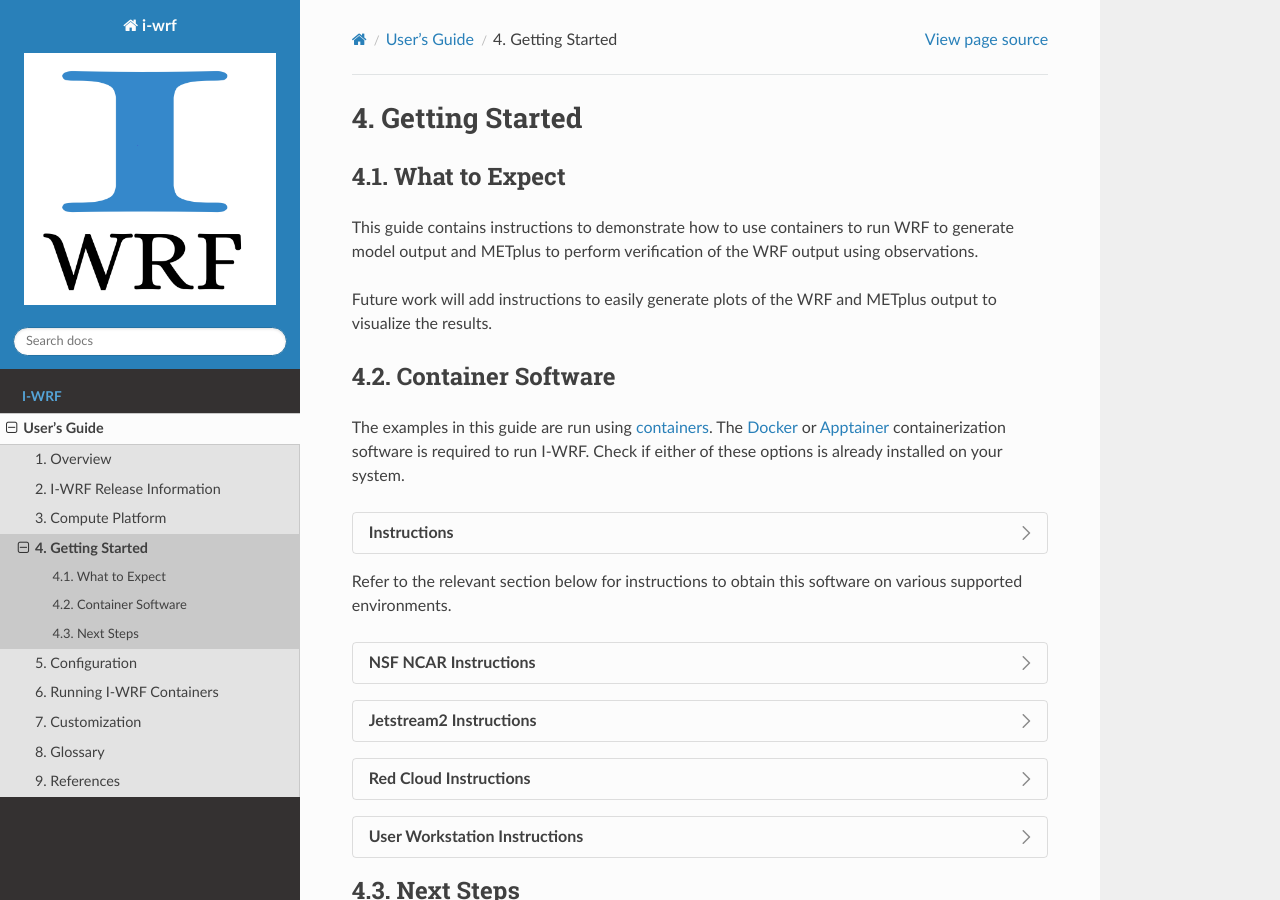
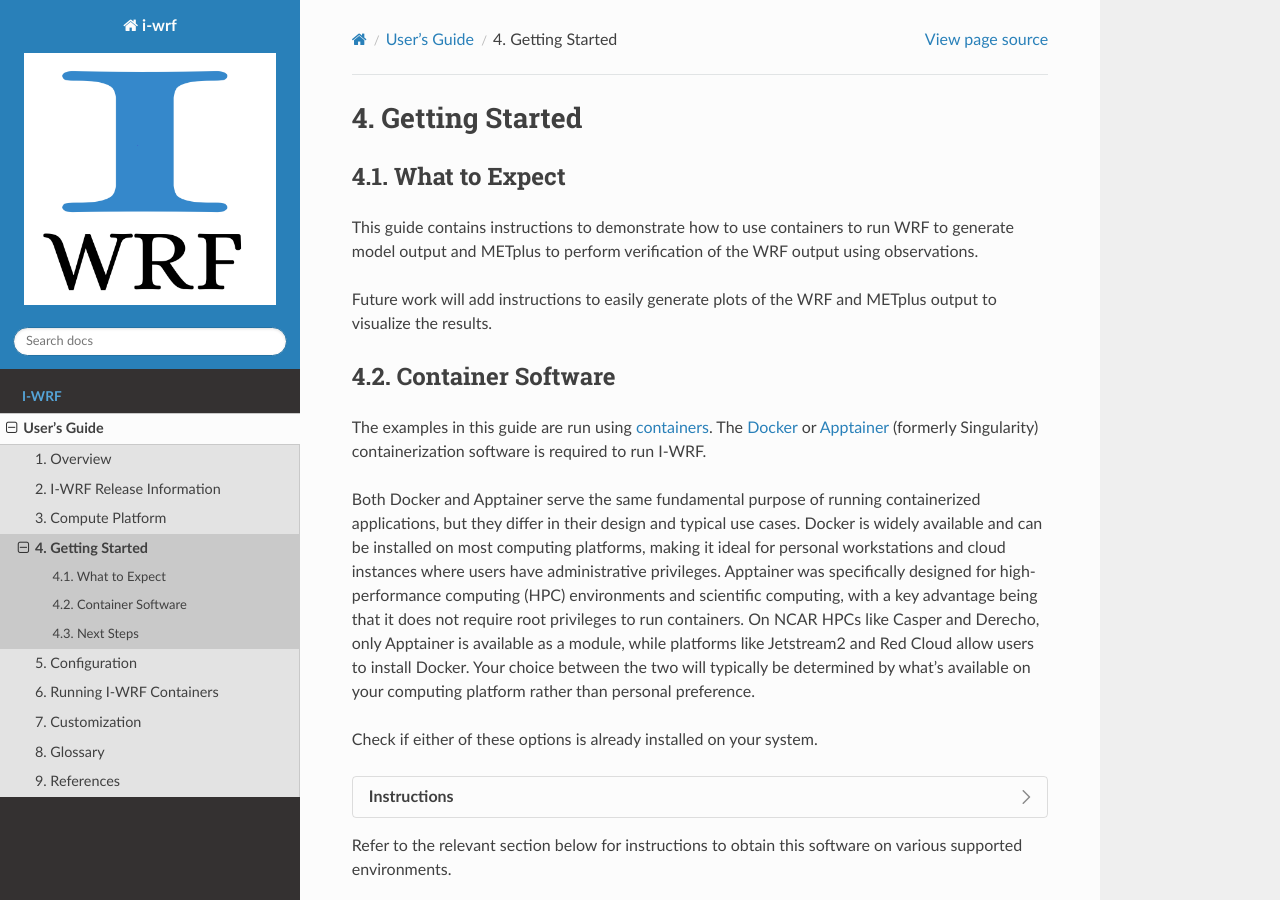
Before and after one commit to NCAR/i-wrf, a Sphinx documentation site: the page built from docs/Users_Guide/getting-started.rst, in a window 1280 px wide and 900 px high. Built offline with Sphinx 7.4.7 and the Read the Docs theme 3.1.0, drawn with Linux system fonts in a browser that asks for light colours; comment, search, counter and statistics services are not loaded.

Commit message:
add paragraph describing the differences between Docker/Apptainer and why one would choose one or the other

```diff
--- a/docs/Users_Guide/getting-started.rst
+++ b/docs/Users_Guide/getting-started.rst
@@ -18,7 +18,19 @@ Container Software
 The examples in this guide are run using
 `containers <https://docs.docker.com/guides/docker-concepts/the-basics/what-is-a-container/>`_.
 The `Docker <https://www.docker.com/>`_ or `Apptainer <https://apptainer.org>`_
-containerization software is required to run I-WRF.
+(formerly Singularity) containerization software is required to run I-WRF.
+
+Both Docker and Apptainer serve the same fundamental purpose of running containerized applications,
+but they differ in their design and typical use cases. Docker is widely available and can be
+installed on most computing platforms, making it ideal for personal workstations and cloud
+instances where users have administrative privileges. Apptainer was
+specifically designed for high-performance computing (HPC) environments and scientific computing,
+with a key advantage being that it does not require root privileges to run containers. On NCAR
+HPCs like Casper and Derecho, only Apptainer is available as a module, while platforms like
+Jetstream2 and Red Cloud allow users to install Docker. Your choice between the two will
+typically be determined by what's available on your computing platform rather than personal
+preference.
+
 Check if either of these options is already installed on your system.
 
 .. dropdown:: Instructions
```
